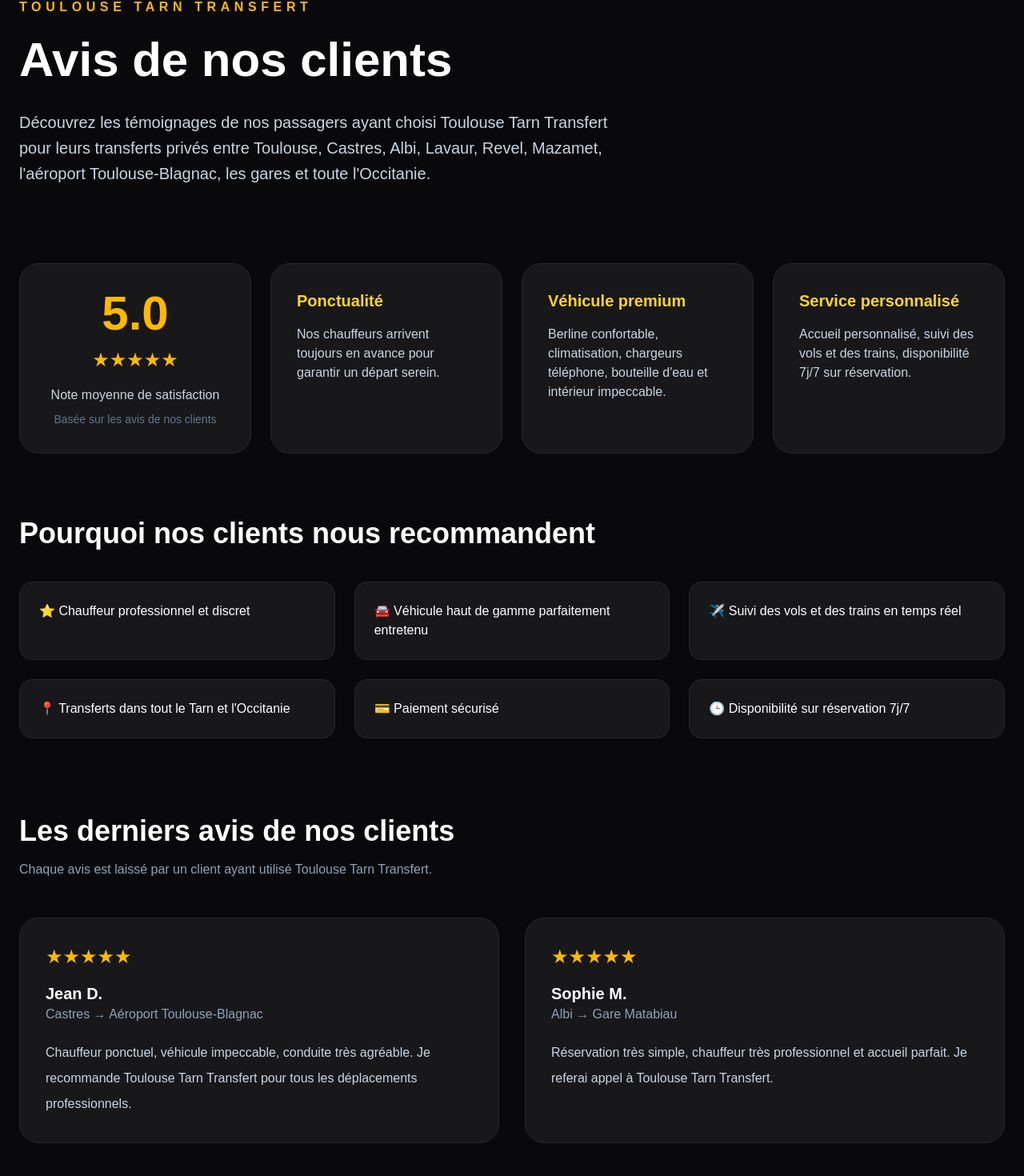
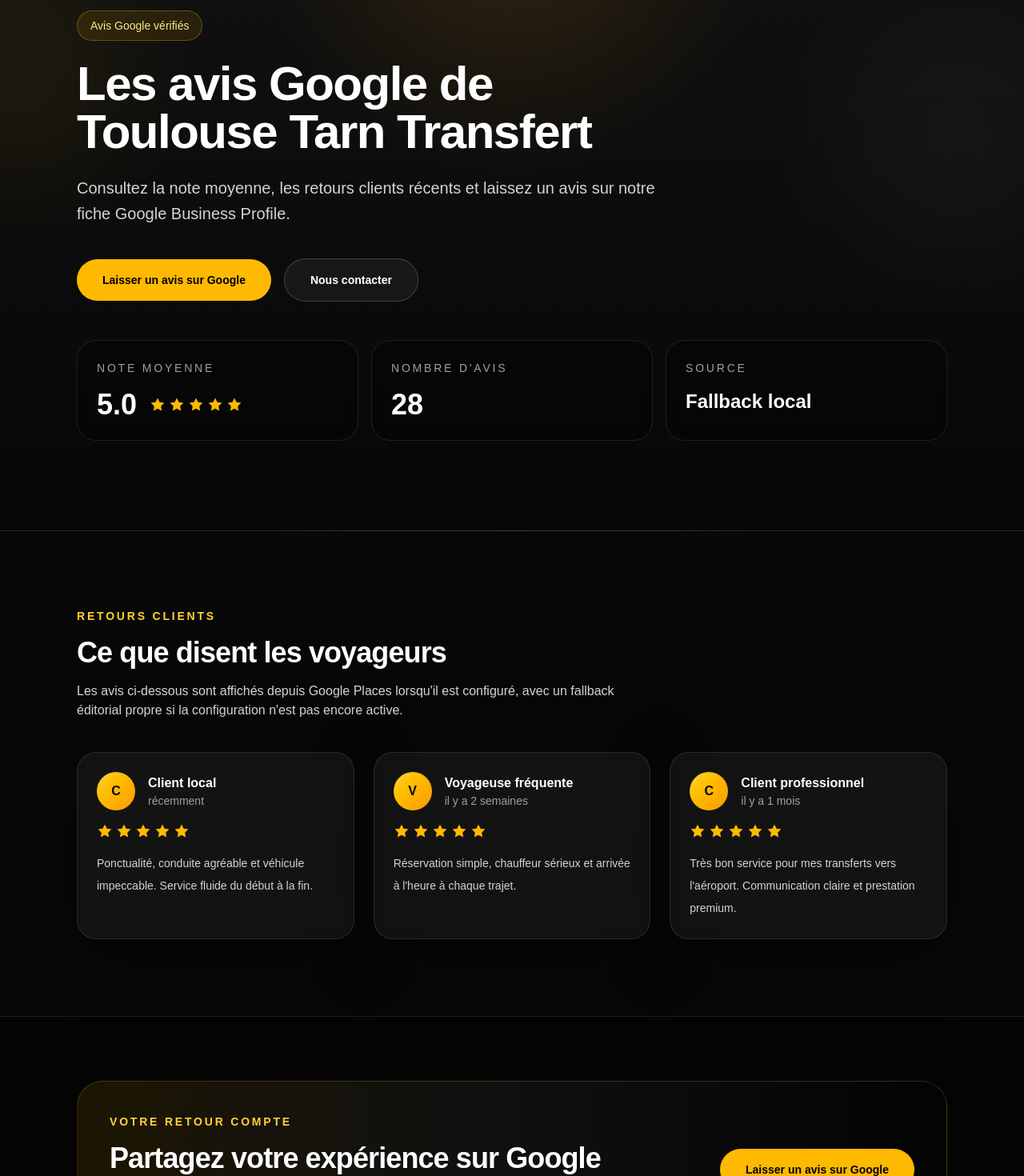
Before and after one commit to mbtransport41-jpg/transfert-toulouse-tarn, a Next.js app: page /avis in a window 1280 px wide. Shown: the part 99-1569 px from the top of the page at 80% size. Built offline with nearby package versions, Linux system fonts and the light colour scheme; no server answers.

Commit message:
feat: improve avis google page

```diff
--- a/app/avis/page.tsx
+++ b/app/avis/page.tsx
@@ -1,159 +1,334 @@
+import type { Metadata } from "next";
 import Script from "next/script";
+import Link from "next/link";
 
-export const metadata = {
-  title: "Avis clients | Toulouse Tarn Transfert - Chauffeur privé Toulouse",
+const GOOGLE_REVIEW_URL =
+  process.env.NEXT_PUBLIC_GOOGLE_REVIEW_URL ??
+  "https://search.google.com/local/writereview?placeid=PLACE_ID_A_CONFIGURER";
+const GOOGLE_PLACE_ID = process.env.GOOGLE_PLACE_ID;
+const GOOGLE_API_KEY = process.env.GOOGLE_PLACES_API_KEY;
+
+export const metadata: Metadata = {
+  title: "Avis clients | Toulouse Tarn Transfert",
   description:
-    "Consultez les avis de nos clients sur Toulouse Tarn Transfert. Chauffeur privé premium entre Toulouse, Castres, Albi, Lavaur, Revel, Mazamet, l'aéroport Toulouse-Blagnac et toute l'Occitanie.",
-  keywords: [
-    "avis chauffeur privé Toulouse",
-    "avis VTC Toulouse",
-    "chauffeur privé Castres",
-    "chauffeur privé Albi",
-    "chauffeur privé Lavaur",
-    "chauffeur privé Revel",
-    "chauffeur privé Mazamet",
-    "transfert aéroport Toulouse",
-    "Toulouse Tarn Transfert",
-    "VTC Tarn",
-    "chauffeur privé Occitanie",
-  ],
-};
-
-export default function AvisPage() {
-  const schema = {
-    "@context": "https://schema.org",
-    "@type": "LocalBusiness",
-    name: "Toulouse Tarn Transfert",
+    "Découvrez les avis clients Google de Toulouse Tarn Transfert : note moyenne, témoignages récents et lien direct pour laisser un avis.",
+  alternates: {
+    canonical: "/avis",
+  },
+  openGraph: {
+    title: "Avis clients | Toulouse Tarn Transfert",
     description:
-      "Service de chauffeur privé premium entre Toulouse, Castres, Albi, Lavaur, Revel, Mazamet et l'aéroport Toulouse-Blagnac.",
-    areaServed: "Occitanie",
-    aggregateRating: {
-      "@type": "AggregateRating",
-      ratingValue: "5",
-      reviewCount: "28",
+      "Consultez les avis Google de Toulouse Tarn Transfert et laissez votre propre avis sur la fiche Google Business Profile.",
+    url: "/avis",
   },
 };
 
+type GoogleReview = {
+  author_name: string;
+  rating: number;
+  text: string;
+  relative_time_description: string;
+  profile_photo_url?: string;
+};
+
+type ReviewData = {
+  rating: number;
+  reviewCount: number;
+  reviews: GoogleReview[];
+  source: "google" | "fallback";
+};
+
+async function getReviewData(): Promise<ReviewData> {
+  if (!GOOGLE_PLACE_ID || !GOOGLE_API_KEY) {
+    return {
+      rating: 5,
+      reviewCount: 28,
+      source: "fallback",
+      reviews: [
+        {
+          author_name: "Client local",
+          rating: 5,
+          text:
+            "Ponctualité, conduite agréable et véhicule impeccable. Service fluide du début à la fin.",
+          relative_time_description: "récemment",
+        },
+        {
+          author_name: "Voyageuse fréquente",
+          rating: 5,
+          text:
+            "Réservation simple, chauffeur sérieux et arrivée à l'heure à chaque trajet.",
+          relative_time_description: "il y a 2 semaines",
+        },
+        {
+          author_name: "Client professionnel",
+          rating: 5,
+          text:
+            "Très bon service pour mes transferts vers l'aéroport. Communication claire et prestation premium.",
+          relative_time_description: "il y a 1 mois",
+        },
+      ],
+    };
+  }
+
+  try {
+    const url = new URL("https://maps.googleapis.com/maps/api/place/details/json");
+    url.searchParams.set("place_id", GOOGLE_PLACE_ID);
+    url.searchParams.set(
+      "fields",
+      "rating,user_ratings_total,reviews,name,url"
+    );
+    url.searchParams.set("language", "fr");
+    url.searchParams.set("key", GOOGLE_API_KEY);
+
+    const response = await fetch(url.toString(), {
+      next: { revalidate: 60 * 60 * 12 },
+    });
+
+    if (!response.ok) {
+      throw new Error(`Google Places request failed with status ${response.status}`);
+    }
+
+    const payload = await response.json();
+    const result = payload?.result;
+    const reviews = Array.isArray(result?.reviews) ? result.reviews : [];
+
+    return {
+      rating: typeof result?.rating === "number" ? result.rating : 5,
+      reviewCount:
+        typeof result?.user_ratings_total === "number"
+          ? result.user_ratings_total
+          : reviews.length,
+      source: "google",
+      reviews: reviews.slice(0, 3).map((review: any) => ({
+        author_name: review.author_name ?? "Client Google",
+        rating: typeof review.rating === "number" ? review.rating : 5,
+        text:
+          review.text ??
+          "Avis publié sur la fiche Google Business Profile de Toulouse Tarn Transfert.",
+        relative_time_description:
+          review.relative_time_description ?? "récemment",
+        profile_photo_url: review.profile_photo_url,
+      })),
+    };
+  } catch {
+    return {
+      rating: 5,
+      reviewCount: 28,
+      source: "fallback",
+      reviews: [
+        {
+          author_name: "Client local",
+          rating: 5,
+          text:
+            "Ponctualité, conduite agréable et véhicule impeccable. Service fluide du début à la fin.",
+          relative_time_description: "récemment",
+        },
+        {
+          author_name: "Voyageuse fréquente",
+          rating: 5,
+          text:
+            "Réservation simple, chauffeur sérieux et arrivée à l'heure à chaque trajet.",
+          relative_time_description: "il y a 2 semaines",
+        },
+        {
+          author_name: "Client professionnel",
+          rating: 5,
+          text:
+            "Très bon service pour mes transferts vers l'aéroport. Communication claire et prestation premium.",
+          relative_time_description: "il y a 1 mois",
+        },
+      ],
+    };
+  }
+}
+
+function buildReviewSchema(data: ReviewData) {
+  const baseUrl = "https://toulouse-tarn-transfer.fr/avis";
+
+  return {
+    "@context": "https://schema.org",
+    "@graph": [
+      {
+        "@type": "LocalBusiness",
+        name: "Toulouse Tarn Transfert",
+        url: baseUrl,
+        areaServed: ["Toulouse", "Castres", "Albi", "Lavaur", "Revel", "Mazamet"],
+        aggregateRating: {
+          "@type": "AggregateRating",
+          ratingValue: String(data.rating.toFixed(1)),
+          reviewCount: String(data.reviewCount),
+          bestRating: "5",
+          worstRating: "1",
+        },
+        review: data.reviews.map((review) => ({
+          "@type": "Review",
+          author: {
+            "@type": "Person",
+            name: review.author_name,
+          },
+          reviewRating: {
+            "@type": "Rating",
+            ratingValue: String(review.rating),
+            bestRating: "5",
+            worstRating: "1",
+          },
+          reviewBody: review.text,
+        })),
+      },
+    ],
+  };
+}
+
+function RatingStars({ rating }: { rating: number }) {
   return (
-    <>
+    <div className="flex items-center gap-1" aria-label={`Note moyenne de ${rating.toFixed(1)} sur 5`}>
+      {Array.from({ length: 5 }).map((_, index) => (
+        <svg
+          key={index}
+          viewBox="0 0 20 20"
+          aria-hidden="true"
+          className={index < Math.round(rating) ? "h-5 w-5 fill-amber-400 text-amber-400" : "h-5 w-5 fill-zinc-700 text-zinc-700"}
+        >
+          <path d="M9.999 1.5 12.59 6.76l5.81.844-4.2 4.092.99 5.785-5.191-2.73-5.19 2.73.99-5.785-4.2-4.092 5.81-.844L9.999 1.5Z" />
+        </svg>
+      ))}
+    </div>
+  );
+}
+
+function ReviewCard({ review }: { review: GoogleReview }) {
+  return (
+    <article className="rounded-3xl border border-white/10 bg-white/5 p-6 shadow-[0_20px_80px_rgba(0,0,0,0.35)] backdrop-blur-sm">
+      <div className="mb-4 flex items-center gap-4">
+        <div className="flex h-12 w-12 items-center justify-center rounded-full bg-gradient-to-br from-amber-300 to-amber-500 text-base font-semibold text-black">
+          {review.author_name.slice(0, 1).toUpperCase()}
+        </div>
+        <div>
+          <p className="font-semibold text-white">{review.author_name}</p>
+          <p className="text-sm text-zinc-400">{review.relative_time_description}</p>
+        </div>
+      </div>
+      <RatingStars rating={review.rating} />
+      <p className="mt-4 text-sm leading-7 text-zinc-300">{review.text}</p>
+    </article>
+  );
+}
+
+export default async function AvisPage() {
+  const data = await getReviewData();
+  const schema = buildReviewSchema(data);
+
+  return (
+    <main className="bg-[#070707] text-white">
       <Script
-        id="schema-localbusiness"
+        id="avis-schema"
         type="application/ld+json"
         dangerouslySetInnerHTML={{ __html: JSON.stringify(schema) }}
       />
 
-      <main className="min-h-screen bg-zinc-950 text-white">
-        <section className="mx-auto max-w-7xl px-6 py-24">
-          <p className="text-amber-400 uppercase tracking-[0.35em] font-semibold">
-            TOULOUSE TARN TRANSFERT
+      <section className="relative overflow-hidden border-b border-white/10 bg-[radial-gradient(circle_at_top,_rgba(245,158,11,0.14),_transparent_32%),linear-gradient(180deg,#111111_0%,#070707_100%)]">
+        <div className="absolute inset-0 opacity-30">
+          <div className="absolute left-[-10%] top-10 h-72 w-72 rounded-full bg-amber-400/20 blur-3xl" />
+          <div className="absolute right-[-6%] top-28 h-80 w-80 rounded-full bg-white/10 blur-3xl" />
+        </div>
+        <div className="relative mx-auto max-w-6xl px-6 py-20 lg:px-8 lg:py-28">
+          <div className="max-w-3xl">
+            <span className="inline-flex items-center rounded-full border border-amber-400/30 bg-amber-400/10 px-4 py-2 text-sm font-medium text-amber-200">
+              Avis Google vérifiés
+            </span>
+            <h1 className="mt-6 text-4xl font-bold tracking-tight text-white sm:text-5xl lg:text-6xl">
+              Les avis Google de Toulouse Tarn Transfert
+            </h1>
+            <p className="mt-6 text-lg leading-8 text-zinc-300 sm:text-xl">
+              Consultez la note moyenne, les retours clients récents et laissez un avis sur notre fiche Google Business Profile.
             </p>
-          <h1 className="mt-6 text-5xl md:text-6xl font-bold">Avis de nos clients</h1>
-          <p className="mt-8 max-w-3xl text-xl text-slate-300 leading-8">
-            Découvrez les témoignages de nos passagers ayant choisi Toulouse Tarn Transfert pour leurs transferts
-            privés entre Toulouse, Castres, Albi, Lavaur, Revel, Mazamet, l'aéroport Toulouse-Blagnac, les gares et
-            toute l'Occitanie.
-          </p>
-        </section>
-
-        <section className="mx-auto max-w-7xl px-6 pb-20">
-          <div className="grid gap-6 md:grid-cols-4">
-            <div className="rounded-3xl bg-zinc-900 border border-zinc-800 p-8 text-center">
-              <div className="text-6xl font-bold text-amber-400">5.0</div>
-              <div className="mt-3 text-2xl text-amber-400">★★★★★</div>
-              <p className="mt-4 text-slate-300">Note moyenne de satisfaction</p>
-              <p className="mt-2 text-sm text-slate-500">Basée sur les avis de nos clients</p>
+            <div className="mt-10 flex flex-col gap-4 sm:flex-row sm:items-center">
+              <Link
+                href={GOOGLE_REVIEW_URL}
+                target="_blank"
+                rel="noreferrer"
+                className="inline-flex items-center justify-center rounded-full bg-amber-400 px-8 py-4 text-sm font-semibold text-black transition hover:bg-amber-300"
+              >
+                Laisser un avis sur Google
+              </Link>
+              <Link
+                href="/contact"
+                className="inline-flex items-center justify-center rounded-full border border-white/20 bg-white/5 px-8 py-4 text-sm font-semibold text-white transition hover:border-white/40 hover:bg-white/10"
+              >
+                Nous contacter
+              </Link>
+            </div>
           </div>
 
-            <div className="rounded-3xl bg-zinc-900 border border-zinc-800 p-8">
-              <h2 className="text-xl font-semibold text-amber-300">Ponctualité</h2>
-              <p className="mt-4 text-slate-300">
-                Nos chauffeurs arrivent toujours en avance pour garantir un départ serein.
+          <div className="mt-12 grid gap-4 sm:grid-cols-3">
+            <div className="rounded-3xl border border-white/10 bg-black/30 p-6 backdrop-blur-sm">
+              <p className="text-sm uppercase tracking-[0.2em] text-zinc-400">Note moyenne</p>
+              <div className="mt-4 flex items-center gap-4">
+                <span className="text-4xl font-bold text-white">{data.rating.toFixed(1)}</span>
+                <RatingStars rating={data.rating} />
+              </div>
+            </div>
+            <div className="rounded-3xl border border-white/10 bg-black/30 p-6 backdrop-blur-sm">
+              <p className="text-sm uppercase tracking-[0.2em] text-zinc-400">Nombre d'avis</p>
+              <p className="mt-4 text-4xl font-bold text-white">{data.reviewCount}</p>
+            </div>
+            <div className="rounded-3xl border border-white/10 bg-black/30 p-6 backdrop-blur-sm">
+              <p className="text-sm uppercase tracking-[0.2em] text-zinc-400">Source</p>
+              <p className="mt-4 text-2xl font-semibold text-white">
+                {data.source === "google" ? "Google Places" : "Fallback local"}
               </p>
             </div>
-
-            <div className="rounded-3xl bg-zinc-900 border border-zinc-800 p-8">
-              <h2 className="text-xl font-semibold text-amber-300">Véhicule premium</h2>
-              <p className="mt-4 text-slate-300">
-                Berline confortable, climatisation, chargeurs téléphone, bouteille d'eau et intérieur impeccable.
-              </p>
-            </div>
-
-            <div className="rounded-3xl bg-zinc-900 border border-zinc-800 p-8">
-              <h2 className="text-xl font-semibold text-amber-300">Service personnalisé</h2>
-              <p className="mt-4 text-slate-300">
-                Accueil personnalisé, suivi des vols et des trains, disponibilité 7j/7 sur réservation.
-              </p>
           </div>
         </div>
       </section>
 
-        <section className="mx-auto max-w-7xl px-6 pb-24">
-          <h2 className="text-4xl font-bold">Pourquoi nos clients nous recommandent</h2>
+      <section className="mx-auto max-w-6xl px-6 py-16 lg:px-8 lg:py-24">
+        <div className="flex items-end justify-between gap-6">
+          <div className="max-w-2xl">
+            <p className="text-sm font-semibold uppercase tracking-[0.2em] text-amber-300">Retours clients</p>
+            <h2 className="mt-4 text-3xl font-bold tracking-tight text-white sm:text-4xl">
+              Ce que disent les voyageurs
+            </h2>
+            <p className="mt-4 text-zinc-300">
+              Les avis ci-dessous sont affichés depuis Google Places lorsqu'il est configuré, avec un fallback éditorial propre si la configuration n'est pas encore active.
+            </p>
+          </div>
+        </div>
 
-          <div className="mt-10 grid gap-6 md:grid-cols-2 lg:grid-cols-3">
-            <div className="rounded-2xl bg-zinc-900 p-6 border border-zinc-800">⭐ Chauffeur professionnel et discret</div>
-            <div className="rounded-2xl bg-zinc-900 p-6 border border-zinc-800">🚘 Véhicule haut de gamme parfaitement entretenu</div>
-            <div className="rounded-2xl bg-zinc-900 p-6 border border-zinc-800">✈️ Suivi des vols et des trains en temps réel</div>
-            <div className="rounded-2xl bg-zinc-900 p-6 border border-zinc-800">📍 Transferts dans tout le Tarn et l'Occitanie</div>
-            <div className="rounded-2xl bg-zinc-900 p-6 border border-zinc-800">💳 Paiement sécurisé</div>
-            <div className="rounded-2xl bg-zinc-900 p-6 border border-zinc-800">🕒 Disponibilité sur réservation 7j/7</div>
+        <div className="mt-10 grid gap-6 lg:grid-cols-3">
+          {data.reviews.map((review) => (
+            <ReviewCard key={`${review.author_name}-${review.relative_time_description}`} review={review} />
+          ))}
         </div>
       </section>
 
-        <section className="mx-auto max-w-7xl px-6 pb-24">
-          <h2 className="text-4xl font-bold text-white">Les derniers avis de nos clients</h2>
-          <p className="mt-4 text-slate-400">Chaque avis est laissé par un client ayant utilisé Toulouse Tarn Transfert.</p>
-
-          <div className="mt-12 grid gap-8 lg:grid-cols-2">
-            <article className="rounded-3xl bg-zinc-900 border border-zinc-800 p-8">
-              <div className="text-amber-400 text-2xl">★★★★★</div>
-              <h3 className="mt-4 text-xl font-semibold">Jean D.</h3>
-              <p className="text-slate-400">Castres → Aéroport Toulouse-Blagnac</p>
-              <p className="mt-5 leading-8 text-slate-300">
-                Chauffeur ponctuel, véhicule impeccable, conduite très agréable. Je recommande Toulouse Tarn Transfert
-                pour tous les déplacements professionnels.
+      <section className="border-t border-white/10 bg-black/40">
+        <div className="mx-auto max-w-6xl px-6 py-16 lg:px-8 lg:py-20">
+          <div className="rounded-[2rem] border border-amber-400/20 bg-gradient-to-r from-amber-400/10 via-white/5 to-transparent p-8 lg:p-10">
+            <div className="grid gap-8 lg:grid-cols-[1.3fr_0.7fr] lg:items-center">
+              <div>
+                <p className="text-sm font-semibold uppercase tracking-[0.2em] text-amber-300">Votre retour compte</p>
+                <h2 className="mt-4 text-3xl font-bold tracking-tight text-white sm:text-4xl">
+                  Partagez votre expérience sur Google
+                </h2>
+                <p className="mt-4 max-w-2xl text-zinc-300">
+                  Chaque avis aide les prochains voyageurs à choisir un transfert fiable, ponctuel et confortable sur Toulouse et le Tarn.
                 </p>
-            </article>
-
-            <article className="rounded-3xl bg-zinc-900 border border-zinc-800 p-8">
-              <div className="text-amber-400 text-2xl">★★★★★</div>
-              <h3 className="mt-4 text-xl font-semibold">Sophie M.</h3>
-              <p className="text-slate-400">Albi → Gare Matabiau</p>
-              <p className="mt-5 leading-8 text-slate-300">
-                Réservation très simple, chauffeur très professionnel et accueil parfait. Je referai appel à Toulouse
-                Tarn Transfert.
-              </p>
-            </article>
               </div>
-        </section>
-
-        <section className="mx-auto max-w-5xl px-6 pb-24">
-          <div className="rounded-3xl bg-zinc-900 border border-zinc-800 p-10">
-            <h2 className="text-4xl font-bold text-white">Déposer votre avis</h2>
-
-            <p className="mt-4 text-slate-400">
-              Votre retour nous permet d'améliorer continuellement la qualité de nos services.
-            </p>
-
-            <form className="mt-10 space-y-6">
-              <input type="text" placeholder="Votre nom" className="w-full rounded-xl bg-zinc-800 border border-zinc-700 p-4" />
-              <input
-                type="email"
-                placeholder="Votre adresse e-mail"
-                className="w-full rounded-xl bg-zinc-800 border border-zinc-700 p-4"
-              />
-              <textarea rows={5} placeholder="Votre avis..." className="w-full rounded-xl bg-zinc-800 border border-zinc-700 p-4" />
-
-              <button
-                type="submit"
-                className="rounded-full bg-amber-500 px-8 py-4 font-bold text-black hover:bg-amber-400 transition"
+              <div className="flex lg:justify-end">
+                <Link
+                  href={GOOGLE_REVIEW_URL}
+                  target="_blank"
+                  rel="noreferrer"
+                  className="inline-flex w-full items-center justify-center rounded-full bg-amber-400 px-8 py-4 text-sm font-semibold text-black transition hover:bg-amber-300 lg:w-auto"
                 >
-                Publier mon avis
-              </button>
-            </form>
+                  Laisser un avis sur Google
+                </Link>
+              </div>
+            </div>
+          </div>
         </div>
       </section>
     </main>
-    </>
   );
 }
```
Lines whose indentation alone changed are shown as unchanged.
